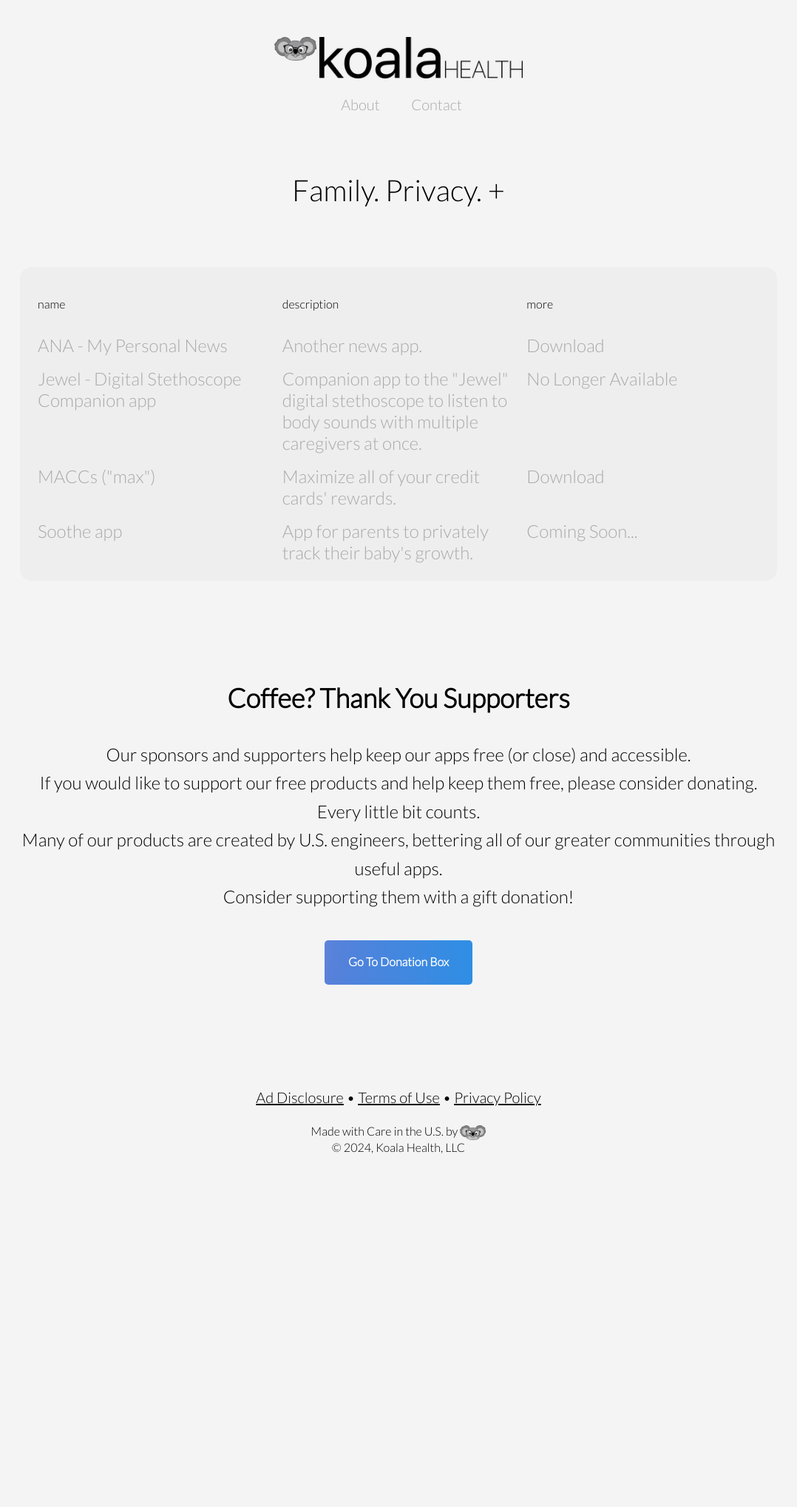
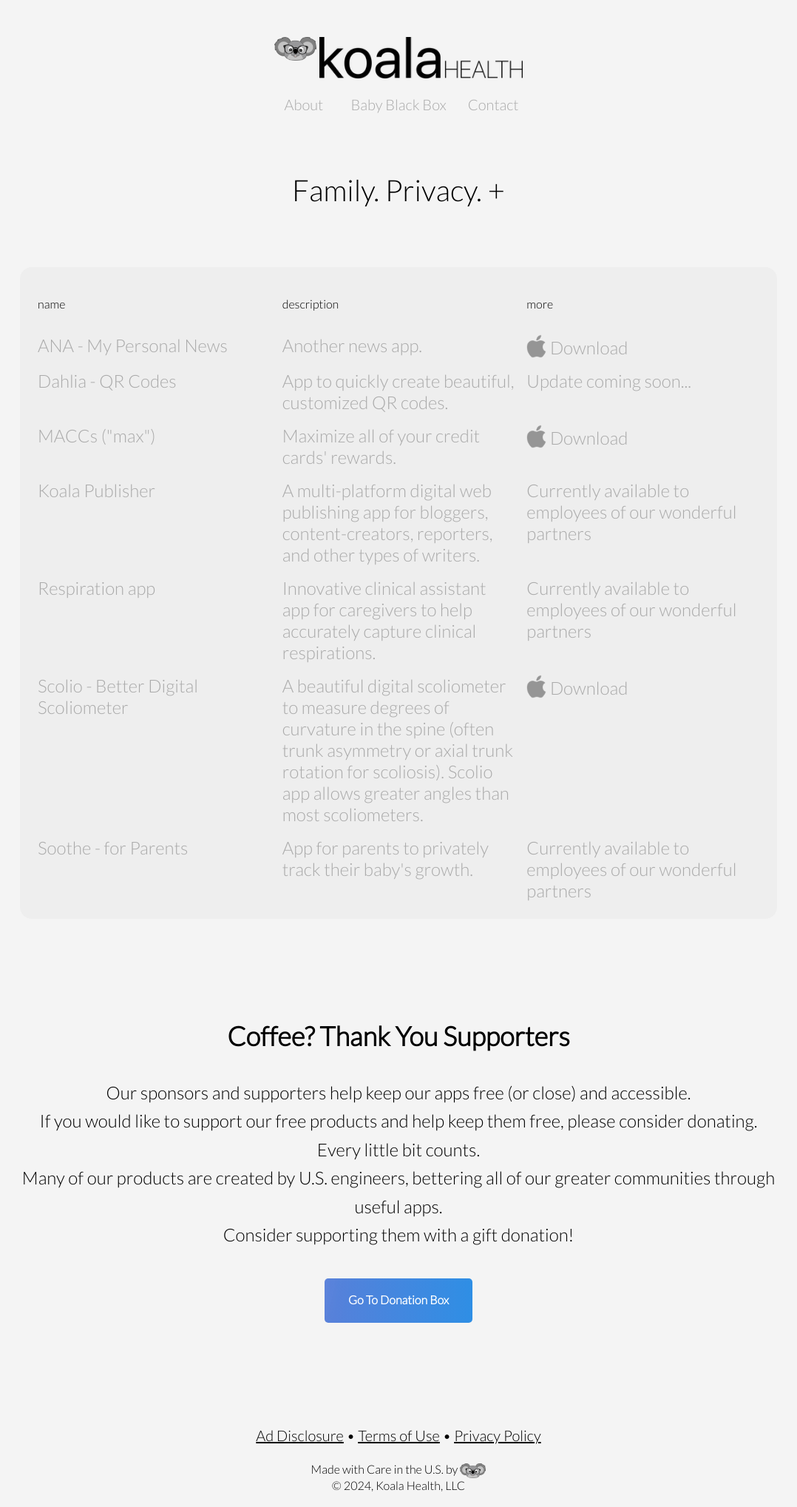
Before and after one commit to KoalaHealth/koalahealth.github.io, a Jekyll site: the page built from index.md, in a window 1280 px wide. Shown: the whole page at 74% size, without its empty margins (101-1179 px from the left). Built offline with Jekyll 4.4.1, drawn with Linux system fonts in a browser that asks for light colours; before the commit the page ends 1580 px from its top, so only the background shows below that.

Commit message:
Add additional links and products

```diff
--- a/_includes/nav.html
+++ b/_includes/nav.html
@@ -3,6 +3,9 @@
 <nav>
   <div style="display: inline-block; width: 100px;">
     <a href="{{ base_url }}/about" alt="About Us Link">About</a>
+  </div>
+  <div style="display: inline-block; width: 150px;">
+    <a href="https://babyblackbox.com/" alt="Link to BabyBlackBox.com - a blog of stories by parents">Baby Black Box</a>
   </div>
   <!-- <div style="display: inline-block; width: 100px;">
     <a href="{{ base_url }}/MACCs" alt="MACCs App Link">MACCs</a>
--- a/assets/styles/main.css
+++ b/assets/styles/main.css
@@ -24,6 +24,7 @@
     margin: 0 10px;
     position: relative;
     text-decoration: none;
+    vertical-align: top;
 }
 
 nav a:before {
--- a/index.md
+++ b/index.md
@@ -25,17 +25,17 @@
         <div>Another news app.</div>
     </a>
     <a class="flex-item subtle-link" href="https://apps.apple.com/us/app/ana-my-personal-news/id6451175818" alt="ANA Link" target="_blank">
-        <div>Download</div>
+        <div><img src="{{ base_url }}/assets/img/Apple_logo-small.png" height="32px" width="auto" style="vertical-align: bottom;" /> Download</div>
     </a>
 
     <div class="flex-item subtle-link">
-        <div class="">Jewel - Digital Stethoscope Companion app</div>
+        <div class="">Dahlia - QR Codes</div>
     </div>
     <div class="flex-item subtle-link">
-        <div>Companion app to the "Jewel" digital stethoscope to listen to body sounds with multiple caregivers at once.</div>
+        <div>App to quickly create beautiful, customized QR codes.</div>
     </div>
     <div class="flex-item subtle-link">
-        <div>No Longer Available</div>
+        <div>Update coming soon...</div>
     </div>
 
     <a class="flex-item subtle-link" href="{{ base_url }}/MACCs" alt="MACCs Link">
@@ -45,17 +45,47 @@
         <div>Maximize all of your credit cards' rewards.</div>
     </a>
     <a class="flex-item subtle-link" href="https://apps.apple.com/us/app/maccs-credit-card-reference/id1554705198" target="_blank" alt="MACCs Link">
-        <div>Download</div>
+        <div><img src="{{ base_url }}/assets/img/Apple_logo-small.png" height="32px" width="auto" style="vertical-align: bottom;" /> Download</div>
     </a>
 
     <div class="flex-item subtle-link">
-        <div class="">Soothe app</div>
+        <div class="">Koala Publisher</div>
+    </div>
+    <div class="flex-item subtle-link">
+        <div>A multi-platform digital web publishing app for bloggers, content-creators, reporters, and other types of writers.</div>
+    </div>
+    <div class="flex-item subtle-link">
+        <div>Currently available to employees of our wonderful partners</div>
+    </div>
+
+    <div class="flex-item subtle-link">
+        <div class="">Respiration app</div>
+    </div>
+    <div class="flex-item subtle-link">
+        <div>Innovative clinical assistant app for caregivers to help accurately capture clinical respirations.</div>
+    </div>
+    <div class="flex-item subtle-link">
+        <div>Currently available to employees of our wonderful partners</div>
+    </div>
+
+    <a class="flex-item subtle-link" href="{{ base_url }}/Scolio" alt="Scoliio Link">
+        <div>Scolio - Better Digital Scoliometer</div>
+    </a>
+    <a class="flex-item subtle-link" href="{{ base_url }}/Scolio" alt="Scolio Link">
+        <div>A beautiful digital scoliometer to measure degrees of curvature in the spine (often trunk asymmetry or axial trunk rotation for scoliosis).  Scolio app allows greater angles than most scoliometers.</div>
+    </a>
+    <a class="flex-item subtle-link" href="https://apps.apple.com/us/app/scolio-digital-scoliometer/id6478386576" target="_blank" alt="Scolio app link">
+        <div><img src="{{ base_url }}/assets/img/Apple_logo-small.png" height="32px" width="auto" style="vertical-align: bottom;" /> Download</div>
+    </a>
+
+    <div class="flex-item subtle-link">
+        <div class="">Soothe - for Parents</div>
     </div>
     <div class="flex-item subtle-link">
         <div>App for parents to privately track their baby's growth.</div>
     </div>
     <div class="flex-item subtle-link">
-        <div>Coming Soon...</div>
+        <div>Currently available to employees of our wonderful partners</div>
     </div>
 </section>
 
```
Also changed, not shown: assets/img/Apple_logo-small.png (added).
